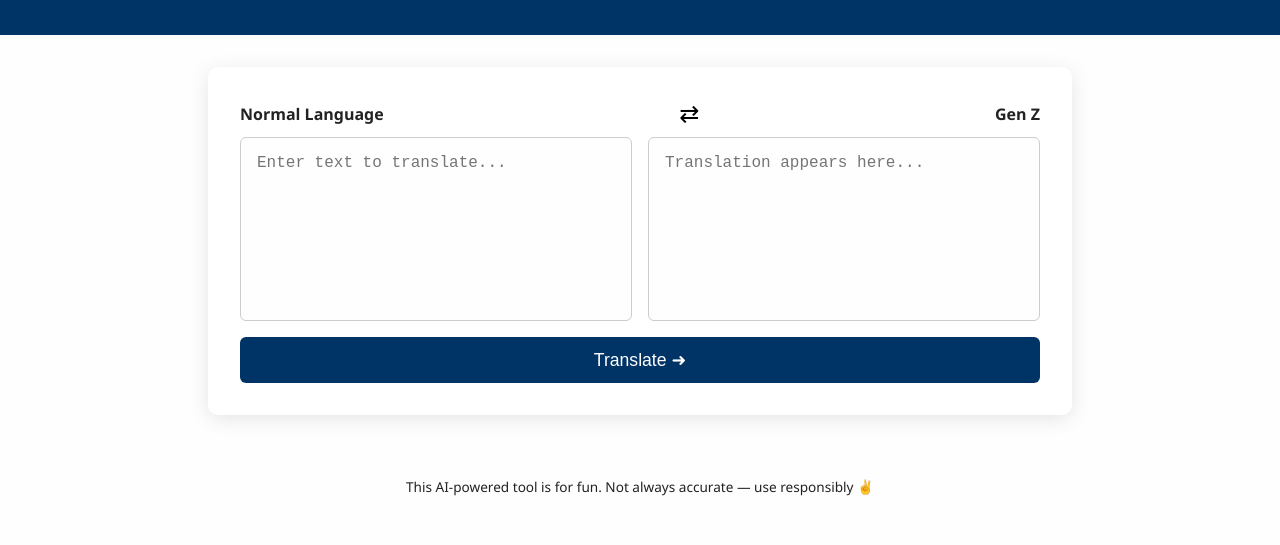
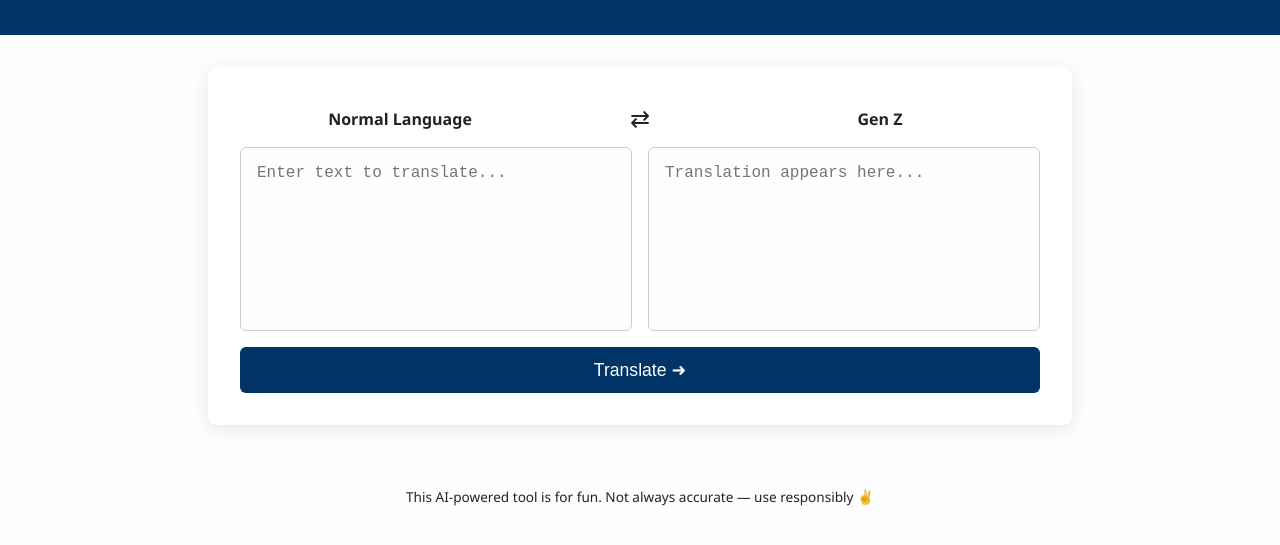
Before and after one commit to userSarvar/AI-Translator, a website: page public/index.html in a window 1280 px wide. Shown: the part 83-628 px from the top of the page. Drawn offline with Linux system fonts and the light colour scheme.

Commit message:
yeah dude

```diff
--- a/public/style.css
+++ b/public/style.css
@@ -52,9 +52,28 @@ main {
   display: flex;
   justify-content: space-between;
   align-items: center;
+  position: relative;
+  margin-bottom: 0.5rem;
+  height: 40px;
+}
+
+.labels span {
+  width: 40%;
+  text-align: center;
   font-weight: bold;
-  margin-bottom: 0.5rem;
 }
+
+#switchBtn {
+  position: absolute;
+  left: 50%;
+  transform: translateX(-50%);
+  background: none;
+  border: none;
+  font-size: 1.4rem;
+  cursor: pointer;
+  color: var(--text);
+}
+
 
 #switchBtn {
   background: none;
```
